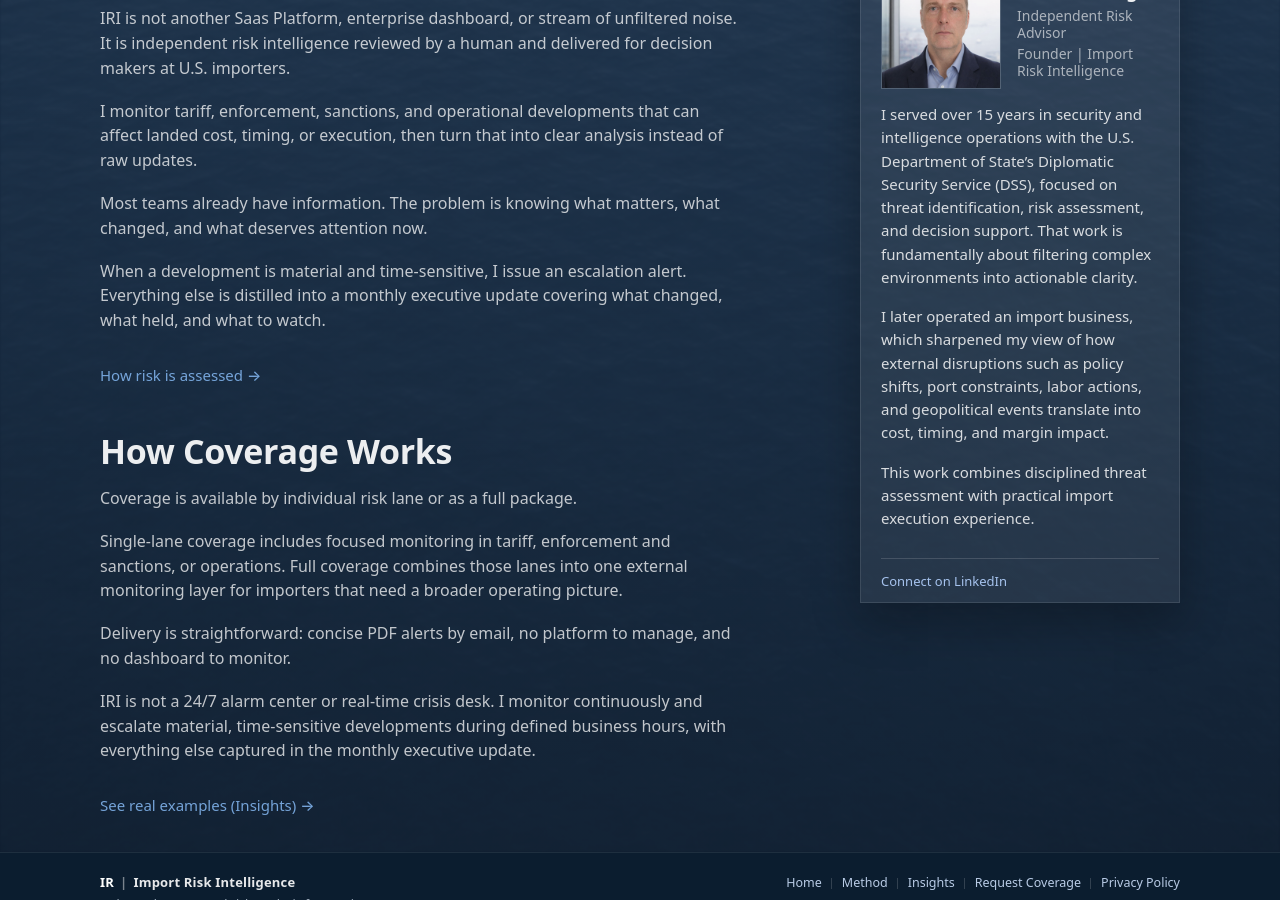
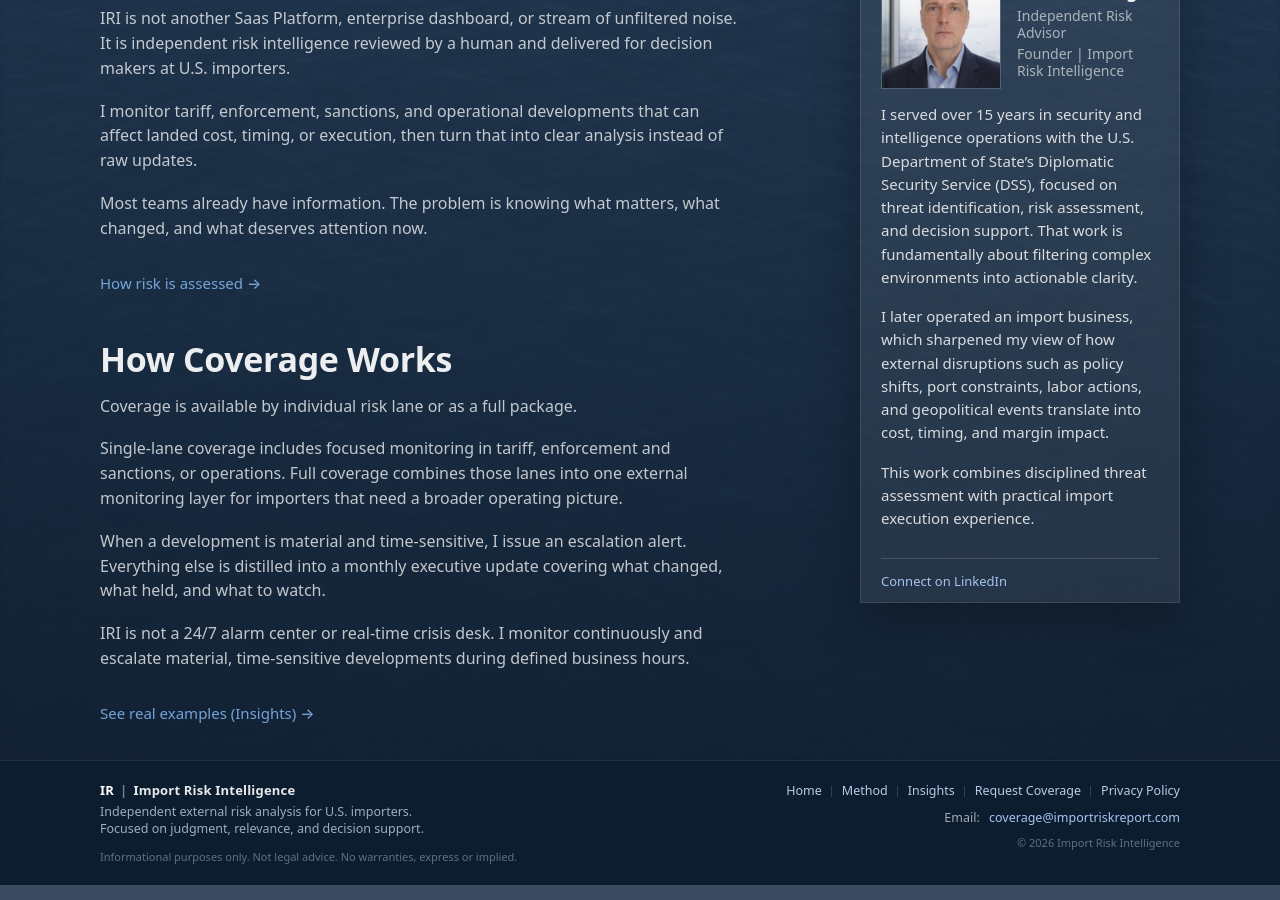
Before and after one commit to importrisk/import-risk-intelligence-site, a Jekyll site: the page built from index.html, in a window 1280 px wide and 900 px high, scrolled down 957 px. Built offline with Jekyll 4.4.1, drawn with Linux system fonts in a browser that asks for light colours.

Commit message:
Update index.html

```diff
--- a/index.html
+++ b/index.html
@@ -106,10 +106,6 @@
     Most teams already have information. The problem is knowing what matters, what changed, and what deserves attention now.
   </p>
 
-  <p class="section-text">
-    When a development is material and time-sensitive, I issue an escalation alert. Everything else is distilled into a monthly executive update covering what changed, what held, and what to watch.
-  </p>
-
   <p class="method-more">
     <a href="./method.html" class="inline-learn-more">How risk is assessed →</a>
   </p>
@@ -126,12 +122,12 @@
     Single-lane coverage includes focused monitoring in tariff, enforcement and sanctions, or operations. Full coverage combines those lanes into one external monitoring layer for importers that need a broader operating picture.
   </p>
 
-  <p class="section-text">
-    Delivery is straightforward: concise PDF alerts by email, no platform to manage, and no dashboard to monitor.
+   <p class="section-text">
+    When a development is material and time-sensitive, I issue an escalation alert. Everything else is distilled into a monthly executive update covering what changed, what held, and what to watch.
   </p>
 
   <p class="section-text">
-    IRI is not a 24/7 alarm center or real-time crisis desk. I monitor continuously and escalate material, time-sensitive developments during defined business hours, with everything else captured in the monthly executive update.
+    IRI is not a 24/7 alarm center or real-time crisis desk. I monitor continuously and escalate material, time-sensitive developments during defined business hours.
   </p>
 
   <a class="inline-learn-more" href="/insights">See real examples (Insights) →</a>
```
